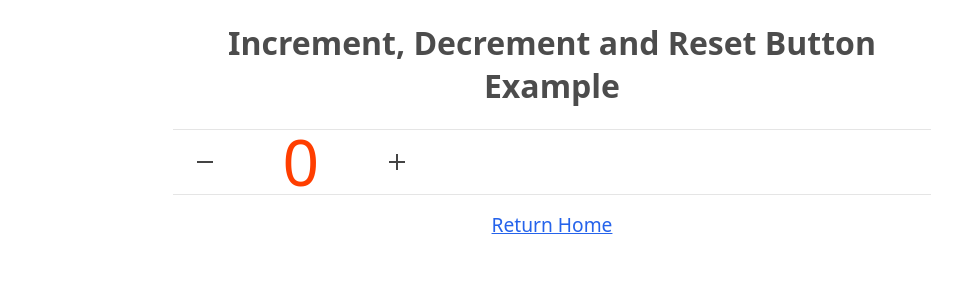
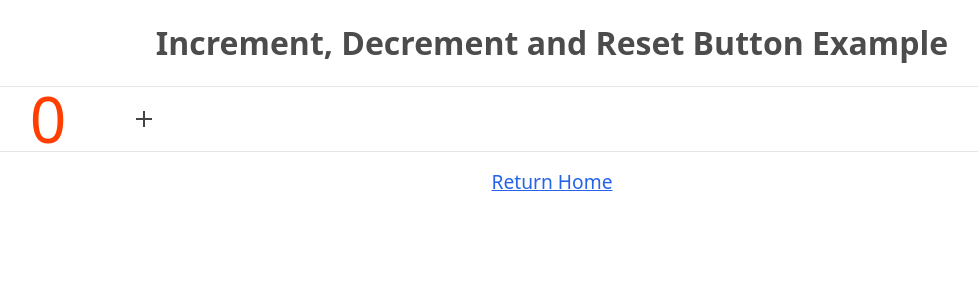
Before and after one commit to thisdot/starter.dev, a SvelteKit app in the folder starters/svelte-kit-scss/: page /counter in a window 1280 px wide. Shown: the top 300 px of the page, without its empty margins (88-1066 px from the left). Built offline with nearby package versions, Linux system fonts and the light colour scheme.

Commit message:
fix: example layout

```diff
--- a/starters/svelte-kit-scss/src/routes/(examples)/+layout.svelte
+++ b/starters/svelte-kit-scss/src/routes/(examples)/+layout.svelte
@@ -8,7 +8,6 @@
 <style lang="scss">
   .example-container {
     text-align: center;
-    width: 60%;
     margin: 1.25rem auto;
 
     .footer{
@@ -16,9 +15,9 @@
       a {
         font-size: 1.2rem;
         color: #2563eb;
+        text-decoration: underline;
         &:hover {
           color: #1e40af;
-          text-decoration: underline;
         }
       }
     }
```
